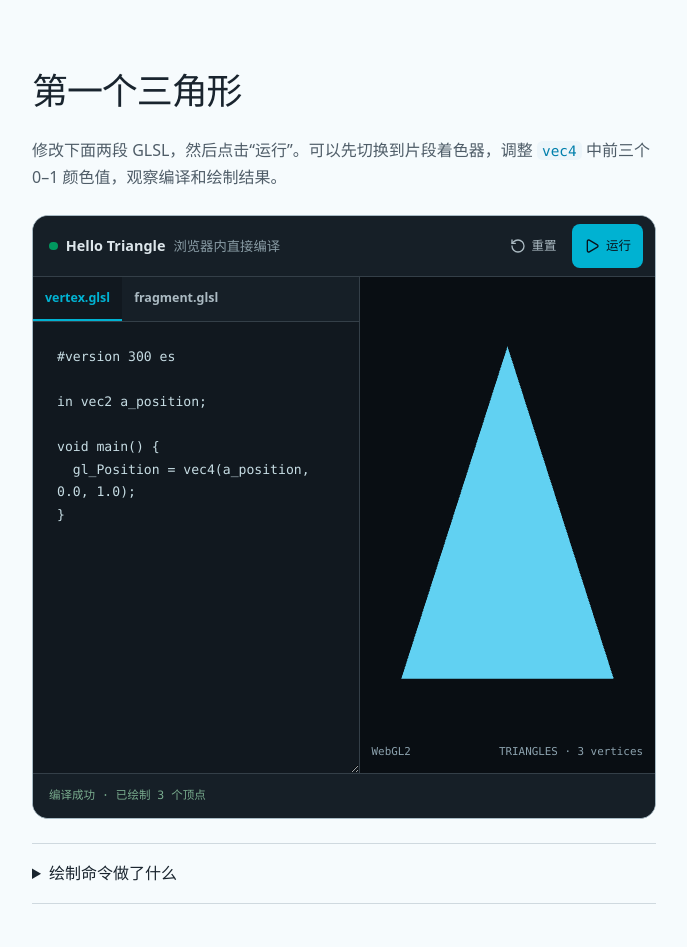
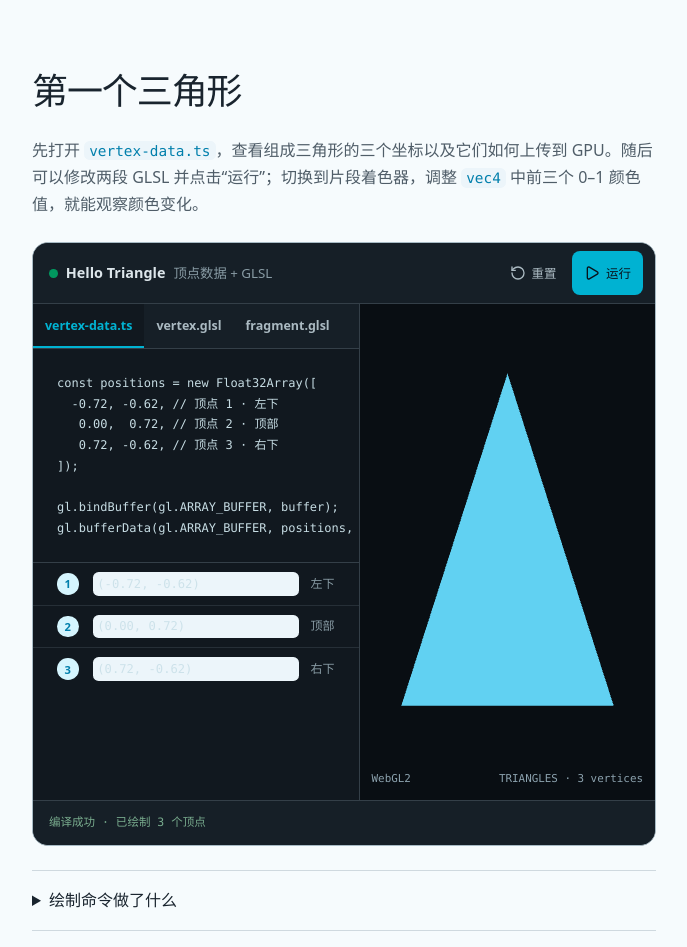
Before and after one commit to leiniaozl229/webgl-learning, a React (Vite) app: page / in a window 1280 px wide. Shown: the part 2320-3267 px from the top of the page, without its empty margins (296-983 px from the left). Built offline with nearby package versions, Linux system fonts and the light colour scheme; a web font is replaced by a local one.

Commit message:
feat: expose triangle vertex data in playground

```diff
--- a/src/core/webgl2.ts
+++ b/src/core/webgl2.ts
@@ -15,6 +15,21 @@ out vec4 outColor;
 void main() {
   outColor = vec4(0.38, 0.82, 0.95, 1.0);
 }`;
+
+export const TRIANGLE_POINTS = [
+  { x: -0.72, y: -0.62, position: '左下' },
+  { x: 0, y: 0.72, position: '顶部' },
+  { x: 0.72, y: -0.62, position: '右下' },
+] as const;
+
+export const TRIANGLE_VERTEX_DATA_SOURCE = `const positions = new Float32Array([
+  -0.72, -0.62, // 顶点 1 · 左下
+   0.00,  0.72, // 顶点 2 · 顶部
+   0.72, -0.62, // 顶点 3 · 右下
+]);
+
+gl.bindBuffer(gl.ARRAY_BUFFER, buffer);
+gl.bufferData(gl.ARRAY_BUFFER, positions, gl.STATIC_DRAW);`;
 
 function compileShader(gl: WebGL2RenderingContext, type: number, source: string): WebGLShader {
   const shader = gl.createShader(type);
@@ -83,7 +98,7 @@ export function drawTriangle(
     gl.bindBuffer(gl.ARRAY_BUFFER, buffer);
     gl.bufferData(
       gl.ARRAY_BUFFER,
-      new Float32Array([-0.72, -0.62, 0, 0.72, 0.72, -0.62]),
+      new Float32Array(TRIANGLE_POINTS.flatMap(({ x, y }) => [x, y])),
       gl.STATIC_DRAW,
     );
     gl.enableVertexAttribArray(positionLocation);
--- a/src/demo/components/LessonArticle.tsx
+++ b/src/demo/components/LessonArticle.tsx
@@ -62,9 +62,9 @@ export function LessonArticle() {
 
       <section id="hello-triangle" className="lesson-section lesson-section--wide">
         <h2>第一个三角形</h2>
-        <p>修改下面两段 GLSL，然后点击“运行”。可以先切换到片段着色器，调整 <code>vec4</code> 中前三个 0–1 颜色值，观察编译和绘制结果。</p>
+        <p>先打开 <code>vertex-data.ts</code>，查看组成三角形的三个坐标以及它们如何上传到 GPU。随后可以修改两段 GLSL 并点击“运行”；切换到片段着色器，调整 <code>vec4</code> 中前三个 0–1 颜色值，就能观察颜色变化。</p>
         <ShaderPlayground />
-        <details className="code-details"><summary>绘制命令做了什么</summary><div><CodeBlock label="一次绘制">{drawCode}</CodeBlock><p><code>useProgram</code> 选择着色程序，<code>bindVertexArray</code> 恢复顶点属性状态，<code>viewport</code> 建立裁剪空间到画布像素的映射，最后由 <code>drawArrays</code> 让顶点着色器执行三次。</p></div></details>
+        <details className="code-details"><summary>绘制命令做了什么</summary><div><CodeBlock label="一次绘制">{drawCode}</CodeBlock><p><code>useProgram</code> 选择着色程序，<code>bindVertexArray</code> 恢复顶点属性状态，<code>viewport</code> 建立裁剪空间到画布像素的映射。最后，<code>drawArrays(gl.TRIANGLES, 0, 3)</code> 请求处理三个顶点：三个坐标会分别进入同一段顶点着色器，然后组成一个三角形。</p></div></details>
       </section>
 
       <section id="next-steps" className="lesson-section next-steps">
--- a/src/demo/components/ShaderPlayground.tsx
+++ b/src/demo/components/ShaderPlayground.tsx
@@ -1,9 +1,21 @@
 import { Play, RotateCcw } from 'lucide-react';
 import { useCallback, useEffect, useRef, useState, type KeyboardEvent } from 'react';
 
-import { DEFAULT_FRAGMENT_SHADER, DEFAULT_VERTEX_SHADER, drawTriangle } from '../../core/webgl2';
+import {
+  DEFAULT_FRAGMENT_SHADER,
+  DEFAULT_VERTEX_SHADER,
+  TRIANGLE_POINTS,
+  TRIANGLE_VERTEX_DATA_SOURCE,
+  drawTriangle,
+} from '../../core/webgl2';
 
-type EditorTab = 'vertex' | 'fragment';
+type EditorTab = 'data' | 'vertex' | 'fragment';
+
+const editorTabs: Array<{ id: EditorTab; label: string }> = [
+  { id: 'data', label: 'vertex-data.ts' },
+  { id: 'vertex', label: 'vertex.glsl' },
+  { id: 'fragment', label: 'fragment.glsl' },
+];
 
 export function ShaderPlayground() {
   const canvasRef = useRef<HTMLCanvasElement>(null);
@@ -11,7 +23,7 @@ export function ShaderPlayground() {
   const sourceRef = useRef({ vertex: DEFAULT_VERTEX_SHADER, fragment: DEFAULT_FRAGMENT_SHADER });
   const [vertexSource, setVertexSource] = useState(DEFAULT_VERTEX_SHADER);
   const [fragmentSource, setFragmentSource] = useState(DEFAULT_FRAGMENT_SHADER);
-  const [activeTab, setActiveTab] = useState<EditorTab>('vertex');
+  const [activeTab, setActiveTab] = useState<EditorTab>('data');
   const [status, setStatus] = useState('准备编译');
   const [error, setError] = useState<string | null>(null);
 
@@ -49,10 +61,16 @@ export function ShaderPlayground() {
     renderSources(DEFAULT_VERTEX_SHADER, DEFAULT_FRAGMENT_SHADER);
   }
 
-  function switchTab(event: KeyboardEvent<HTMLButtonElement>, next: EditorTab) {
-    if (event.key !== 'ArrowLeft' && event.key !== 'ArrowRight') return;
+  function switchTab(event: KeyboardEvent<HTMLButtonElement>, current: EditorTab) {
+    if (!['ArrowLeft', 'ArrowRight', 'Home', 'End'].includes(event.key)) return;
     event.preventDefault();
-    const target = next === 'vertex' ? 'fragment' : 'vertex';
+    const currentIndex = editorTabs.findIndex((tab) => tab.id === current);
+    let targetIndex = currentIndex;
+    if (event.key === 'Home') targetIndex = 0;
+    if (event.key === 'End') targetIndex = editorTabs.length - 1;
+    if (event.key === 'ArrowLeft') targetIndex = (currentIndex - 1 + editorTabs.length) % editorTabs.length;
+    if (event.key === 'ArrowRight') targetIndex = (currentIndex + 1) % editorTabs.length;
+    const target = editorTabs[targetIndex].id;
     setActiveTab(target);
     document.getElementById(`shader-tab-${target}`)?.focus();
   }
@@ -62,7 +80,7 @@ export function ShaderPlayground() {
   return (
     <section className="playground" aria-labelledby="playground-title">
       <div className="playground__header">
-        <div><span className="playground__status-dot" aria-hidden="true" /><strong id="playground-title">Hello Triangle</strong><small>浏览器内直接编译</small></div>
+        <div><span className="playground__status-dot" aria-hidden="true" /><strong id="playground-title">Hello Triangle</strong><small>顶点数据 + GLSL</small></div>
         <div className="playground__actions">
           <button type="button" onClick={reset}><RotateCcw aria-hidden="true" /> 重置</button>
           <button className="run-button" type="button" onClick={() => renderSources(vertexSource, fragmentSource)}><Play aria-hidden="true" /> 运行</button>
@@ -70,12 +88,47 @@ export function ShaderPlayground() {
       </div>
       <div className="playground__body">
         <div className="editor-panel">
-          <div className="editor-tabs" role="tablist" aria-label="着色器源码">
-            <button id="shader-tab-vertex" type="button" role="tab" aria-selected={activeTab === 'vertex'} aria-controls="shader-editor" tabIndex={activeTab === 'vertex' ? 0 : -1} onClick={() => setActiveTab('vertex')} onKeyDown={(event) => switchTab(event, 'vertex')}>vertex.glsl</button>
-            <button id="shader-tab-fragment" type="button" role="tab" aria-selected={activeTab === 'fragment'} aria-controls="shader-editor" tabIndex={activeTab === 'fragment' ? 0 : -1} onClick={() => setActiveTab('fragment')} onKeyDown={(event) => switchTab(event, 'fragment')}>fragment.glsl</button>
+          <div className="editor-tabs" role="tablist" aria-label="三角形绘制输入">
+            {editorTabs.map((tab) => (
+              <button
+                id={`shader-tab-${tab.id}`}
+                key={tab.id}
+                type="button"
+                role="tab"
+                aria-selected={activeTab === tab.id}
+                aria-controls={`editor-panel-${tab.id}`}
+                tabIndex={activeTab === tab.id ? 0 : -1}
+                onClick={() => setActiveTab(tab.id)}
+                onKeyDown={(event) => switchTab(event, tab.id)}
+              >
+                {tab.label}
+              </button>
+            ))}
           </div>
-          <label className="sr-only" htmlFor="shader-editor">{activeTab === 'vertex' ? '顶点着色器源码' : '片段着色器源码'}</label>
-          <textarea id="shader-editor" value={source} spellCheck={false} onChange={(event) => activeTab === 'vertex' ? setVertexSource(event.target.value) : setFragmentSource(event.target.value)} />
+          {activeTab === 'data' ? (
+            <div id="editor-panel-data" className="vertex-data-panel" role="tabpanel" aria-labelledby="shader-tab-data">
+              <pre><code>{TRIANGLE_VERTEX_DATA_SOURCE}</code></pre>
+              <ol aria-label="三角形顶点坐标">
+                {TRIANGLE_POINTS.map((point, index) => (
+                  <li key={`${point.x}-${point.y}`}>
+                    <span>{index + 1}</span>
+                    <code>({point.x.toFixed(2)}, {point.y.toFixed(2)})</code>
+                    <small>{point.position}</small>
+                  </li>
+                ))}
+              </ol>
+            </div>
+          ) : (
+            <div id={`editor-panel-${activeTab}`} className="shader-source-panel" role="tabpanel" aria-labelledby={`shader-tab-${activeTab}`}>
+              <label className="sr-only" htmlFor="shader-editor">{activeTab === 'vertex' ? '顶点着色器源码' : '片段着色器源码'}</label>
+              <textarea
+                id="shader-editor"
+                value={source}
+                spellCheck={false}
+                onChange={(event) => activeTab === 'vertex' ? setVertexSource(event.target.value) : setFragmentSource(event.target.value)}
+              />
+            </div>
+          )}
         </div>
         <div className="result-panel">
           <canvas ref={canvasRef} role="img" aria-label="WebGL2 绘制的青色三角形" />
--- a/src/demo/style.css
+++ b/src/demo/style.css
@@ -343,25 +343,38 @@ code:not(pre code) {
 .playground__body { display: grid; min-height: 31rem; }
 .editor-panel, .result-panel { min-width: 0; min-height: 15rem; }
 .editor-panel { display: grid; grid-template-rows: auto minmax(0, 1fr); border-bottom: 1px solid oklch(0.36 0.022 245); }
-.editor-tabs { display: flex; min-height: 2.75rem; border-bottom: 1px solid oklch(0.36 0.022 245); }
-.editor-tabs button { border-radius: 0; border-bottom: 2px solid transparent; }
+.editor-tabs { display: flex; min-height: 2.75rem; overflow-x: auto; border-bottom: 1px solid oklch(0.36 0.022 245); scrollbar-width: thin; }
+.editor-tabs button { flex: 0 0 auto; border-radius: 0; border-bottom: 2px solid transparent; }
 .editor-tabs button[aria-selected="true"] { border-bottom-color: var(--color-accent); background: var(--color-surface-code); color: var(--color-accent); }
 
-.editor-panel textarea {
+.shader-source-panel, .editor-panel textarea, .vertex-data-panel {
   width: 100%;
   min-height: 18rem;
+  border: 0;
+  background: var(--color-surface-code);
+  color: oklch(0.88 0.025 220);
+}
+
+.shader-source-panel { display: grid; }
+
+.editor-panel textarea {
   resize: vertical;
   padding: var(--space-lg);
-  border: 0;
   outline: 0;
-  background: var(--color-surface-code);
-  color: oklch(0.88 0.025 220);
   font-size: 0.82rem;
   line-height: 1.72;
   tab-size: 2;
 }
 
 .editor-panel textarea:focus-visible { box-shadow: inset 0 0 0 3px var(--color-focus); }
+.vertex-data-panel { display: grid; align-content: start; overflow: auto; }
+.vertex-data-panel pre { overflow-x: auto; margin: 0; padding: var(--space-lg); font-size: 0.75rem; line-height: 1.72; }
+.vertex-data-panel ol { display: grid; gap: 0; padding: 0; margin: 0; border-top: 1px solid oklch(0.36 0.022 245); list-style: none; }
+.vertex-data-panel li { display: grid; grid-template-columns: 1.5rem minmax(0, 1fr) auto; align-items: center; gap: var(--space-sm); min-height: 2.65rem; padding: 0 var(--space-lg); border-bottom: 1px solid oklch(0.3 0.02 245); }
+.vertex-data-panel li:last-child { border-bottom: 0; }
+.vertex-data-panel li > span { display: grid; width: 1.35rem; height: 1.35rem; place-items: center; border-radius: 50%; background: var(--color-accent-soft); color: var(--color-accent-strong); font: 700 0.7rem var(--font-sans); }
+.vertex-data-panel li code { color: oklch(0.9 0.025 220); font-size: 0.76rem; }
+.vertex-data-panel li small { color: oklch(0.68 0.025 230); font-family: var(--font-sans); font-size: 0.75rem; }
 .result-panel { position: relative; display: grid; min-height: 18rem; overflow: hidden; background: oklch(0.15 0.022 245); }
 .result-panel canvas { position: absolute; inset: 0; display: block; width: 100%; height: 100%; min-width: 0; min-height: 0; }
 .result-panel__meta { position: absolute; right: var(--space-sm); bottom: var(--space-sm); left: var(--space-sm); justify-content: space-between; gap: var(--space-sm); color: oklch(0.7 0.03 230); font-family: var(--font-code); font-size: 0.68rem; }
```
